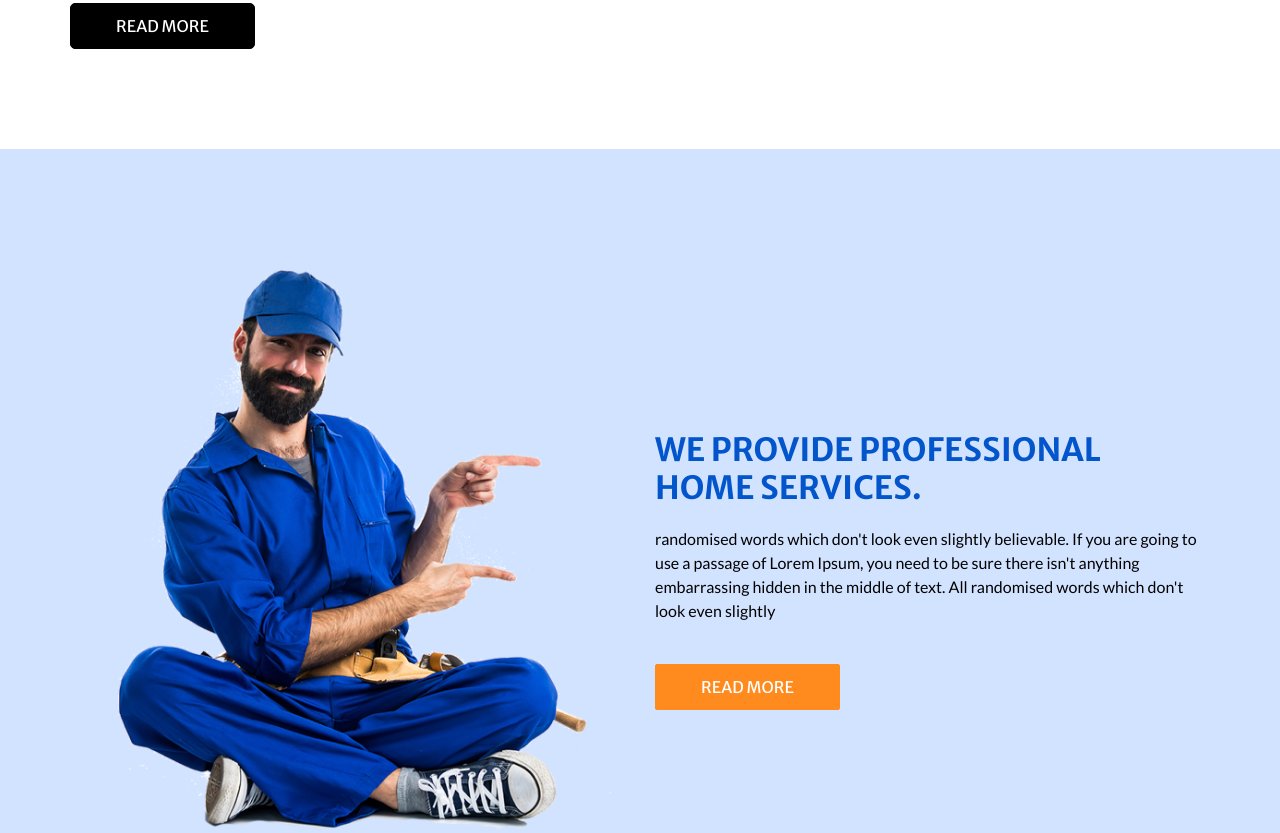
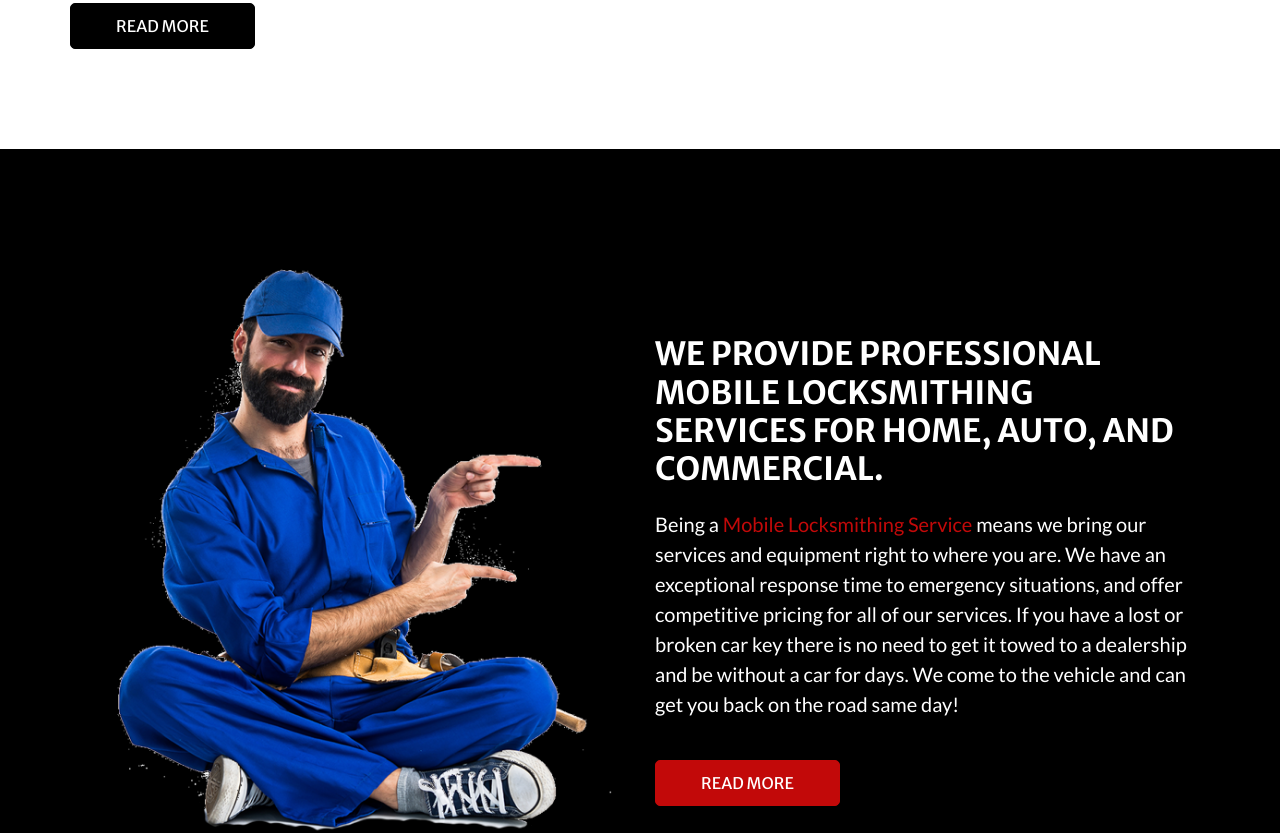
Before and after one commit to Danieljamespm/surelock-site, a plain HTML site: page index.html in a window 1280 px wide. Shown: the part 1341-2174 px from the top of the page. Drawn offline with nearby package versions, Linux system fonts and the light colour scheme; some packages are replaced by stand-ins of ours.

Commit message:
updated the professional-services section.

```diff
--- a/css/style.css
+++ b/css/style.css
@@ -380,8 +380,11 @@ a:focus {
   width: 100%;
 }
 
+/* SERVICES SECTION */
+
 .professional_section {
-  background-color: #d1e3ff;
+  background-color: #000000;
+  color: #ffffff;
 }
 
 .professional_section .row {
@@ -397,11 +400,16 @@ a:focus {
 .professional_section .detail-box h2 {
   text-transform: uppercase;
   font-weight: bold;
-  color: #0355cc;
+  color: #ffffff;
 }
 
 .professional_section .detail-box p {
   margin-top: 20px;
+  font-size: 20px;
+}
+
+.professional_section span{
+  color: #c20909;
 }
 
 .professional_section .detail-box a {
@@ -410,15 +418,15 @@ a:focus {
   font-family: 'Merriweather Sans', sans-serif;
   text-transform: uppercase;
   padding: 10px 45px;
-  background-color: #ff8a1d;
-  border: 1px solid #ff8a1d;
-  border-radius: 2px;
+  background-color: #c20909;
+  border: 1px solid #c20909;
+  border-radius: 5px;
   color: #ffffff;
 }
 
 .professional_section .detail-box a:hover {
   background-color: transparent;
-  color: #ff8a1d;
+  color: #c20909;
 }
 
 .service_section {
--- a/index.html
+++ b/index.html
@@ -161,13 +161,13 @@
         <div class="col-md-6 ">
           <div class="detail-box">
             <h2>
-              We Provide Professional <br>
-              Home Services.
+              We Provide Professional Mobile Locksmithing <br>
+              Services For Home, Auto, and Commercial.
             </h2>
             <p>
-              randomised words which don't look even slightly believable. If you are going to use a passage of Lorem Ipsum, you need to be sure there isn't anything embarrassing hidden in the middle of text. All randomised words which don't look even slightly
+              Being a <span>Mobile Locksmithing Service</span> means we bring our services and equipment right to where you are. We have an exceptional response time to emergency situations, and offer competitive pricing for all of our services. If you have a lost or broken car key there is no need to get it towed to a dealership and be without a car for days. We come to the vehicle and can get you back on the road same day!
             </p>
-            <a href="">
+            <a href="service.html">
               Read More
             </a>
           </div>
```
